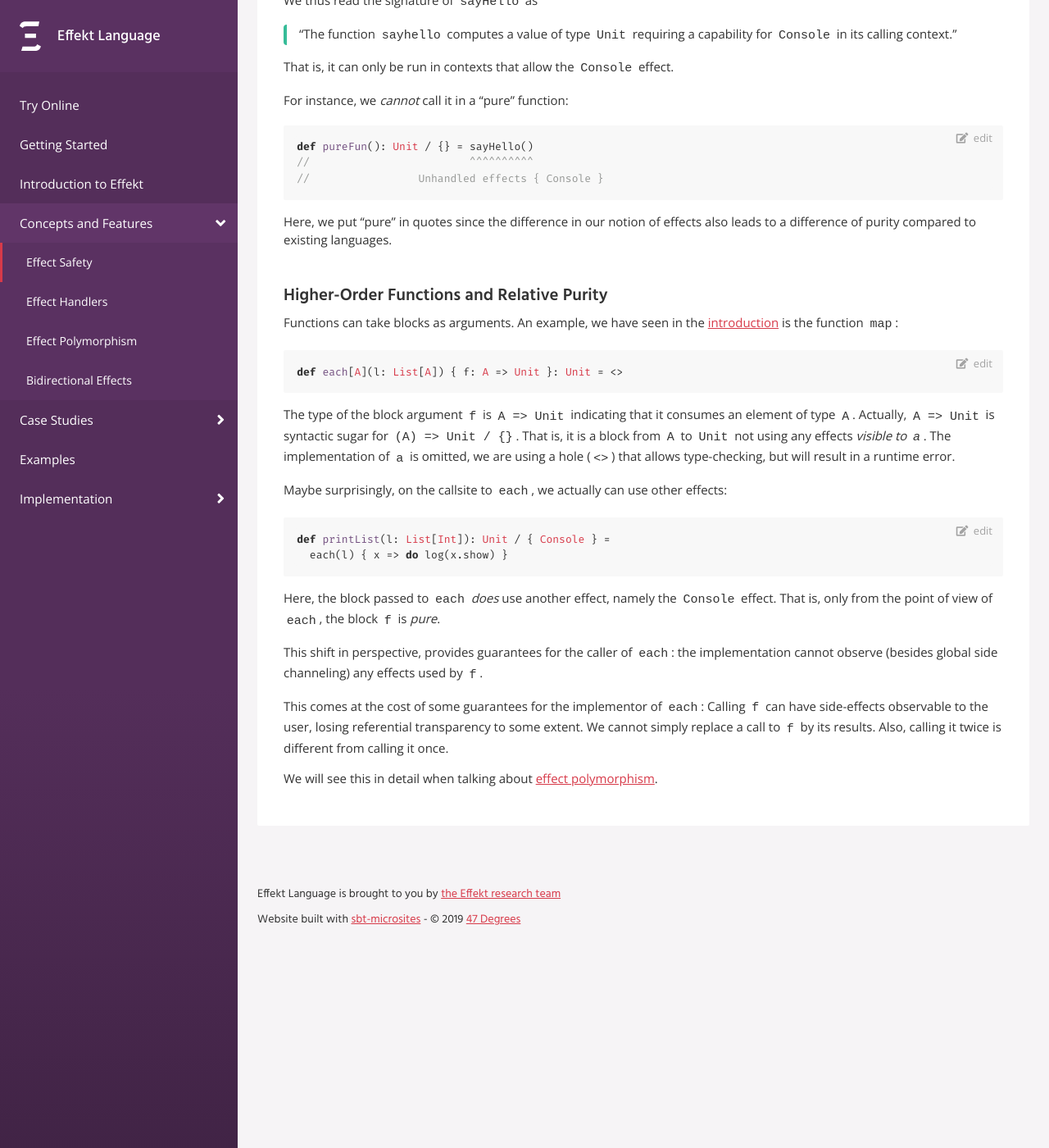
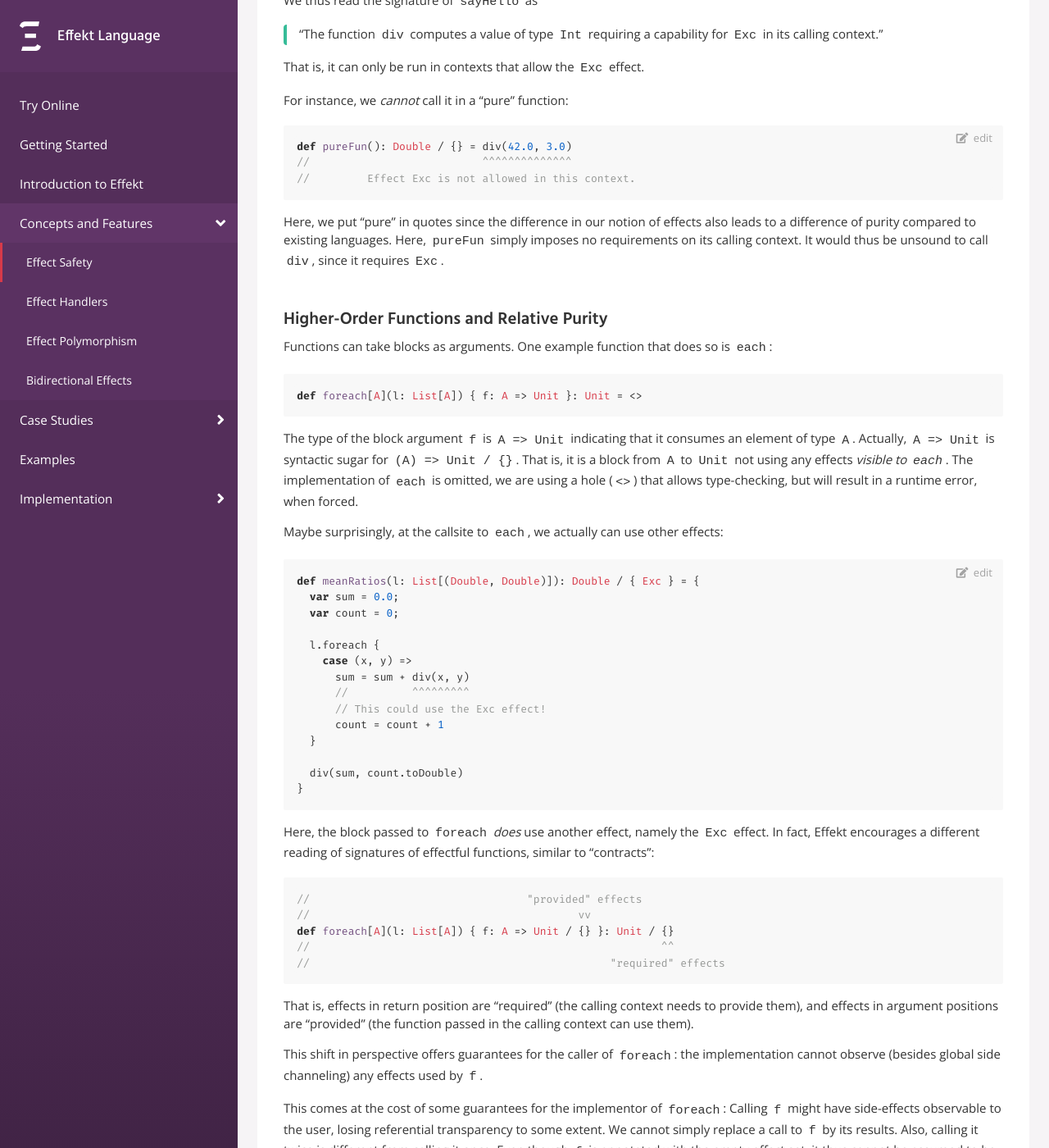
Before and after one commit to effekt-lang/effekt-website, a Jekyll site: the page built from docs/concepts/effect-safety.md, in a window 1280 px wide and 1400 px high, scrolled down 672 px. Shown: the whole window at 82% size. Built offline with Jekyll 4.4.1, drawn with Linux system fonts in a browser that asks for light colours; some of the changed text lies outside the part shown.

Commit message:
Update effect safety section a bit

````diff
--- a/docs/concepts/effect-safety.md
+++ b/docs/concepts/effect-safety.md
@@ -5,19 +5,19 @@ permalink: docs/concepts/effect-safety
 ---
 
 # Effect Safety
-Unlike Java (with runtime exceptions) or Scala, in Effekt effects are fully
-tracked by the type system (that is, effect system). For instance, to track printing
-on the console, we can define a corresponding effect:
+Similar to Java's checked exceptions, Effekt features an effect system that
+allows us to track effects. As a very simple example, we can define our own
+exceptions (even though they are defined in the [stdlib](https://github.com/effekt-lang/effekt/blob/master/libraries/common/exception.effekt)):
 ```effekt
-interface Console {
-  def log(msg: String): Unit
+interface Exc {
+  def raise[A](msg: String): A
 }
-def sayHello(): Unit / { Console } =
-  do log("Hello World!")
+def div(n: Double, m: Double): Double / { Exc } =
+  if (m == 0.0) do raise("Division by zero") else n / m
 ```
-While the left component (that is, `Unit`) is the type of values returned by
-`sayHello`, the right component of the return type (that is, `{ Console }`)
-describes the _set_ of effects required by `sayHello`.
+While the left component of the return type (that is, `Int`) is the type of values returned by
+`div`, its right component (that is, `{ Exc }`)
+describes the _set_ of effects that need to be handled by callers of `div`.
 
 #### Effects are Requirements
 As opposed to other effect systems, where effects communicate the _side effects_
@@ -26,58 +26,90 @@ language is that of a **requirement**.
 
 We thus read the signature of `sayHello` as
 
-> "The function `sayhello` computes a value of type `Unit` requiring a
-> capability for `Console` in its calling context."
+> "The function `div` computes a value of type `Int` requiring a
+> capability for `Exc` in its calling context."
 
-That is, it can only be run in contexts that allow the `Console` effect.
+That is, it can only be run in contexts that allow the `Exc` effect.
 
 For instance, we _cannot_ call it in a "pure" function:
 ```effekt
-def pureFun(): Unit / {} = sayHello()
-//                         ^^^^^^^^^^
-//                 Unhandled effects { Console }
+def pureFun(): Double / {} = div(42.0, 3.0)
+//                           ^^^^^^^^^^^^^^
+//         Effect Exc is not allowed in this context.
 ```
 Here, we put "pure" in quotes since the difference in our notion of effects also
 leads to a difference of purity compared to existing languages.
+Here, `pureFun` simply imposes no requirements on its calling context. It would
+thus be unsound to call `div`, since it requires `Exc`.
 
 #### Higher-Order Functions and Relative Purity
-Functions can take blocks as arguments. An example, we have seen in the
-[introduction](../) is the function `map`:
+Functions can take blocks as arguments. One example function that does so is
+`each`:
 
-```effekt:reset:hide:prelude
-import list
+```effekt:reset:hide
+interface Exc {
+  def raise[A](msg: String): A
+}
+def div(n: Double, m: Double): Double / { Exc } =
+  if (m == 0.0) do raise("Division by zero") else n / m
 ```
-```effekt:hide
-interface Console {
-  def log(msg: String): Unit
-}
-```
-```effekt
-def each[A](l: List[A]) { f: A => Unit }: Unit = <>
+
+```effekt:sketch
+def foreach[A](l: List[A]) { f: A => Unit }: Unit = <>
 ```
 The type of the block argument `f` is `A => Unit` indicating that it consumes an
 element of type `A`. Actually, `A => Unit` is
 syntactic sugar for `(A) => Unit / {}`. That is, it is a block from `A` to `Unit`
-not using any effects _visible to `a`_. The implementation of `a` is omitted,
+not using any effects _visible to `each`_. The implementation of `each` is omitted,
 we are using a hole (`<>`) that allows type-checking, but will result in a
-runtime error.
+runtime error, when forced.
 
-Maybe surprisingly, on the callsite to `each`, we actually can use other effects:
+Maybe surprisingly, at the callsite to `each`, we actually can use other effects:
 ```
-def printList(l: List[Int]): Unit / { Console } =
-  each(l) { x => do log(x.show) }
+def meanRatios(l: List[(Double, Double)]): Double / { Exc } = {
+  var sum = 0.0;
+  var count = 0;
+
+  l.foreach {
+    case (x, y) =>
+      sum = sum + div(x, y)
+      //          ^^^^^^^^^
+      // This could use the Exc effect!
+      count = count + 1
+  }
+
+  div(sum, count.toDouble)
+}
 ```
-Here, the block passed to `each` _does_ use another effect, namely the `Console`
-effect.
-That is, only from the point of view of `each`, the block `f` is _pure_.
+Here, the block passed to `foreach` _does_ use another effect, namely the `Exc`
+effect. In fact, Effekt encourages a different reading of signatures of effectful
+functions, similar to "contracts":
 
-This shift in perspective, provides guarantees for the caller of `each`: the
+
+```effekt:sketch
+//                                  "provided" effects
+//                                          vv
+def foreach[A](l: List[A]) { f: A => Unit / {} }: Unit / {}
+//                                                       ^^
+//                                               "required" effects
+```
+That is, effects in return position are "required" (the calling context needs to provide them),
+and effects in argument positions are "provided" (the function passed in the calling context can use them).
+
+This shift in perspective offers guarantees for the caller of `foreach`: the
 implementation cannot observe (besides global side channeling) any effects
 used by `f`.
 
-This comes at the cost of some guarantees for the implementor of `each`:
-Calling `f` can have side-effects observable to the user, losing referential
+This comes at the cost of some guarantees for the implementor of `foreach`:
+Calling `f` might have side-effects observable to the user, losing referential
 transparency to some extent. We cannot simply replace a call to `f` by its
 results. Also, calling it twice is different from calling it once.
+Even though `f` is annotated with the empty effect set, it thus cannot be
+assumed to be "pure".
 
 We will see this in detail when talking about [effect polymorphism](effect-polymorphism).
+
+We can run the example (we'll cover handling in the next section) in the following way:
+```effekt:repl
+try { meanRatios([(4.2, 1.3)]) } with Exc { def raise(msg) = 0.0 }
+```
````
